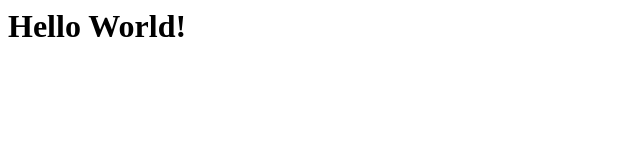
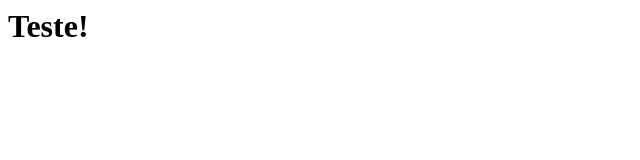
Before and after one commit to GuilhermeBorgesS/GuilhermeSzimzek.github.io, a plain HTML site: page index.html in a window 1280 px wide. Shown: the whole page, without its empty margins (0-640 px from the left). Drawn offline with Linux system fonts and the light colour scheme.

Commit message:
teste_commit

```diff
--- a/index.html
+++ b/index.html
@@ -1,5 +1,5 @@
 <html>
   <body>
-    <h1>Hello World!</h1>
+    <h1>Teste!</h1>
   </body>
 </html>
```
